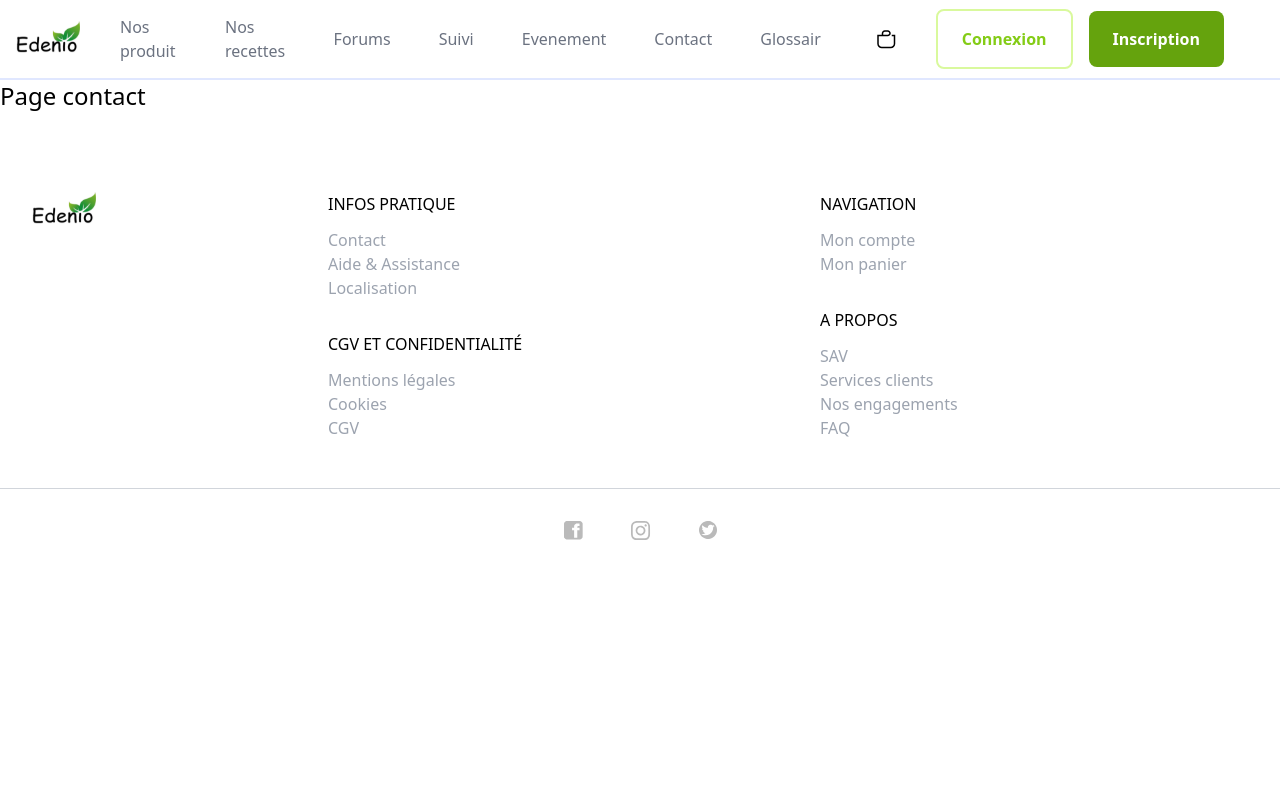
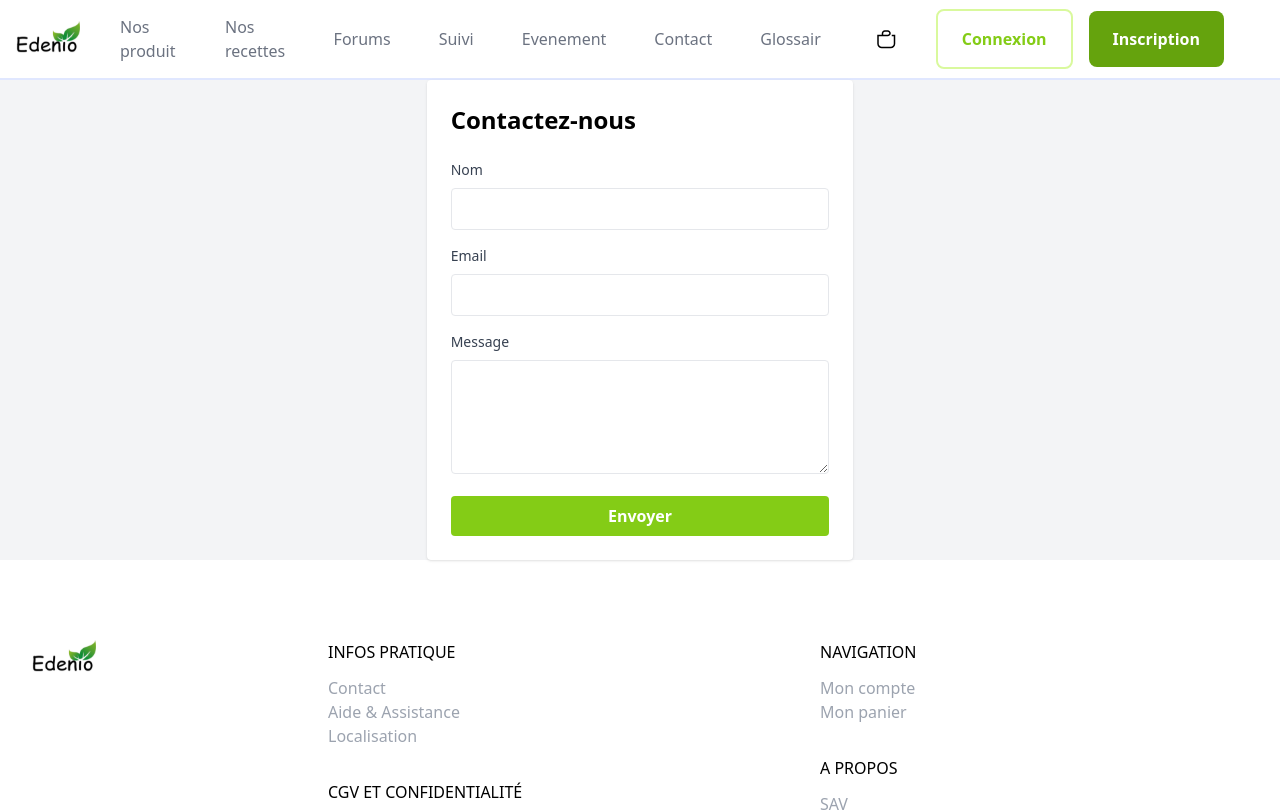
Before and after one commit to Maxime-Ruchet/edenio_s2_projet, a Vue app in the folder vue-project/: page /contact in a window 1280 px wide. Shown: the top 812 px of the page. Built offline with nearby package versions, Linux system fonts and the light colour scheme.

Commit message:
mise en place page contact

```diff
--- a/vue-project/src/pages/contact.vue
+++ b/vue-project/src/pages/contact.vue
@@ -3,5 +3,26 @@
 </script>
 
 <template>
-  <h1>Page contact</h1>
+  <div class="flex items-center justify-center bg-gray-100">
+        <div class="w-full sm:w-1/2 lg:w-1/3 bg-white p-6 rounded shadow">
+            <h1 class="text-2xl font-bold mb-6">Contactez-nous</h1>
+            <form action="#" method="POST">
+                <div class="mb-4">
+                    <label for="name" class="block mb-2 text-sm font-medium text-gray-700">Nom</label>
+                    <input type="text" id="name" name="name" class="w-full px-4 py-2 border rounded focus:outline-none focus:ring-2 focus:ring-lime-400" required>
+                </div>
+                <div class="mb-4">
+                    <label for="email" class="block mb-2 text-sm font-medium text-gray-700">Email</label>
+                    <input type="email" id="email" name="email" class="w-full px-4 py-2 border rounded focus:outline-none focus:ring-2 focus:ring-lime-400" required>
+                </div>
+                <div class="mb-4">
+                    <label for="message" class="block mb-2 text-sm font-medium text-gray-700">Message</label>
+                    <textarea id="message" name="message" rows="4" class="w-full px-4 py-2 border rounded focus:outline-none focus:ring-2 focus:ring-lime-400" required></textarea>
+                </div>
+                <div class="text-center">
+                    <button type="submit" class="w-full px-4 py-2 bg-lime-500 text-white font-semibold rounded hover:bg-lime-600 transition-colors duration-300">Envoyer</button>
+                </div>
+            </form>
+        </div>
+    </div>
 </template>
```
